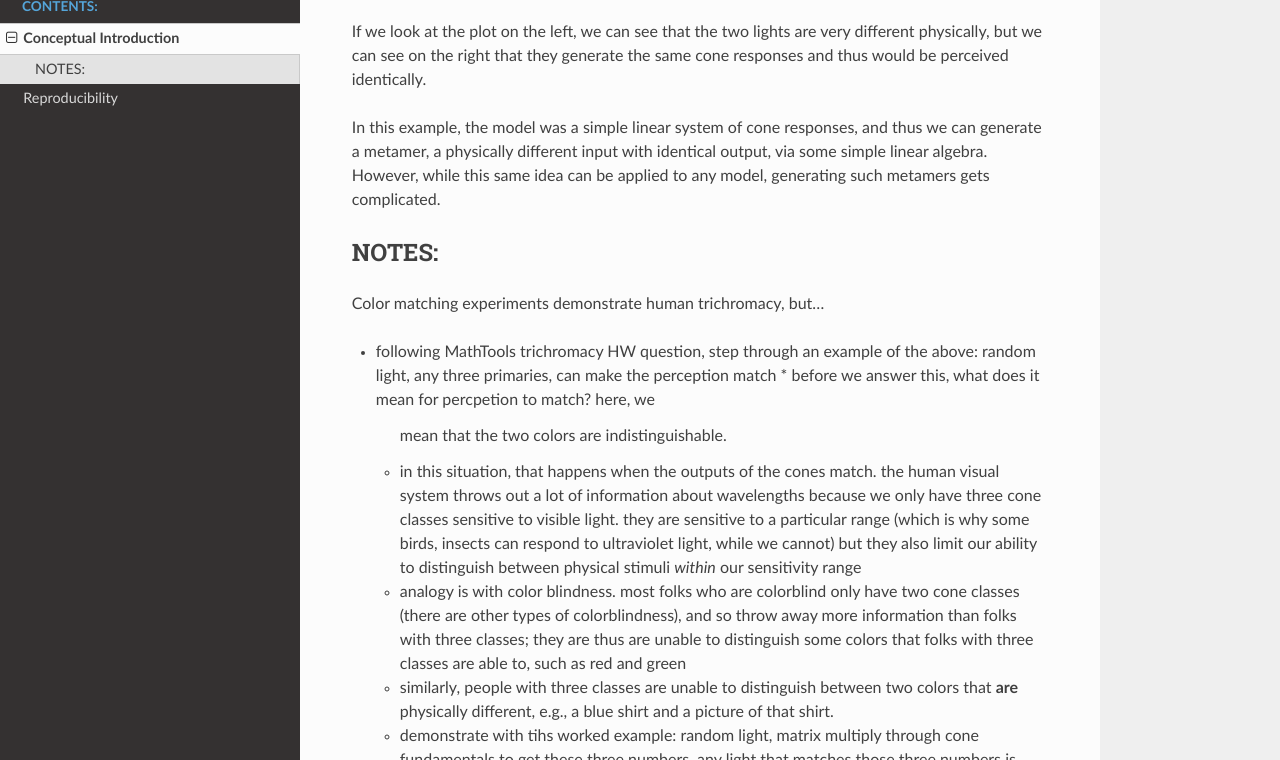
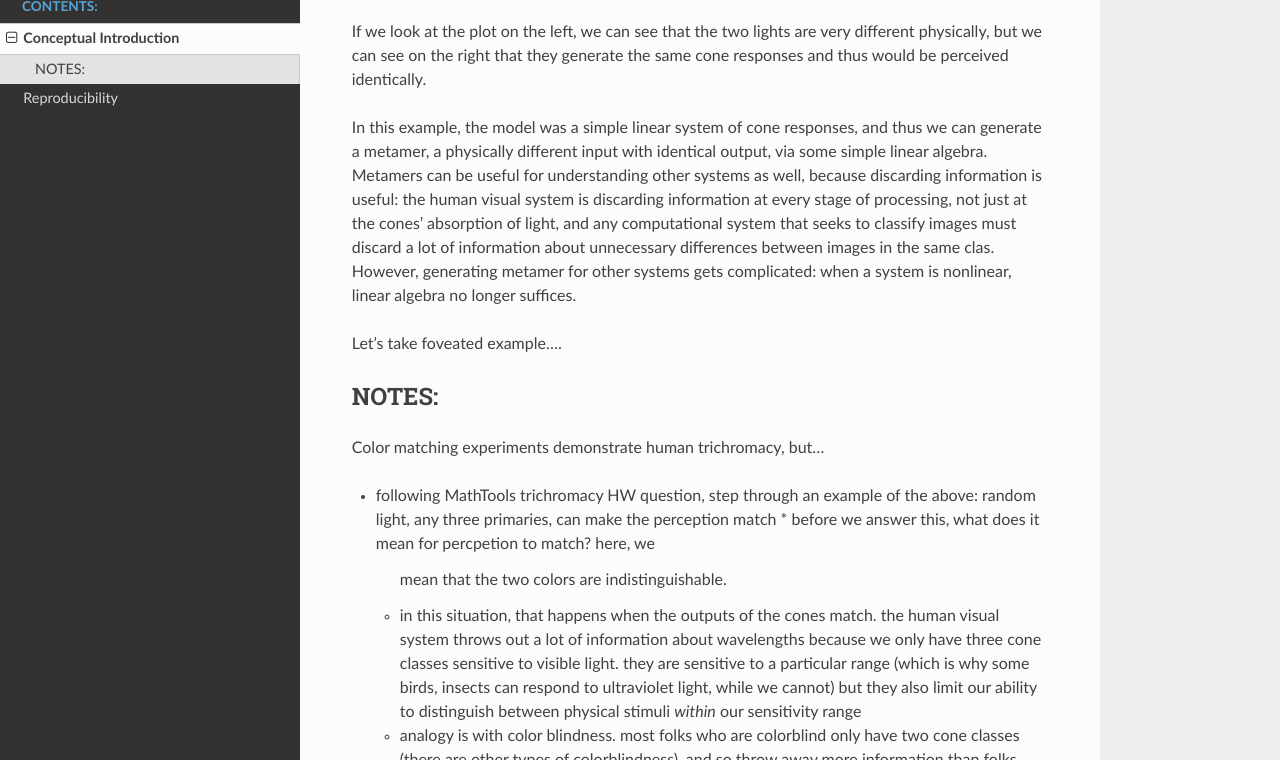
Before and after one commit to plenoptic-org/plenoptic, a Sphinx documentation site: the page built from docs/conceptual_intro.rst, in a window 1280 px wide and 900 px high, scrolled down 2746 px, cut to the strip 140-900 px from the top of the window. Built offline with Sphinx 7.4.7 and the Read the Docs theme 2.0.0, drawn with Linux system fonts in a browser that asks for light colours; pages that are not in the unit, such as notebooks, are missing from menus; the version number is read from the project's files by our own code; some of the changed text lies outside the part shown.

Commit message:
more thoughts

```diff
--- a/docs/conceptual_intro.rst
+++ b/docs/conceptual_intro.rst
@@ -112,8 +112,15 @@ cone responses and thus would be perceived identically.
 
 In this example, the model was a simple linear system of cone responses, and
 thus we can generate a metamer, a physically different input with identical
-output, via some simple linear algebra. However, while this same idea can be
-applied to any model, generating such metamers gets complicated.
+output, via some simple linear algebra. Metamers can be useful for understanding
+other systems as well, because discarding information is useful: the human
+visual system is discarding information at every stage of processing, not just
+at the cones' absorption of light, and any computational system that seeks to
+classify images must discard a lot of information about unnecessary differences
+between images in the same clas. However, generating metamer for other systems
+gets complicated: when a system is nonlinear, linear algebra no longer suffices.
+
+Let's take foveated example....
 
 NOTES:
 ======
@@ -179,6 +186,7 @@ Color matching experiments demonstrate human trichromacy, but...
   * but deeper... copy/adapt part of my thesis that discussed this (p136)
 * make point that this helps tighten the model-experiment loop, makes theorists
   participants in that cycle, to help direct further experiments.
+* and generalize to other synthesis methods
 
 .. [1] Helmholtz, H. (1852). LXXXI. on the theory of compound colours.
   The London, Edinburgh, and Dublin Philosophical Magazine and Journal of
```
